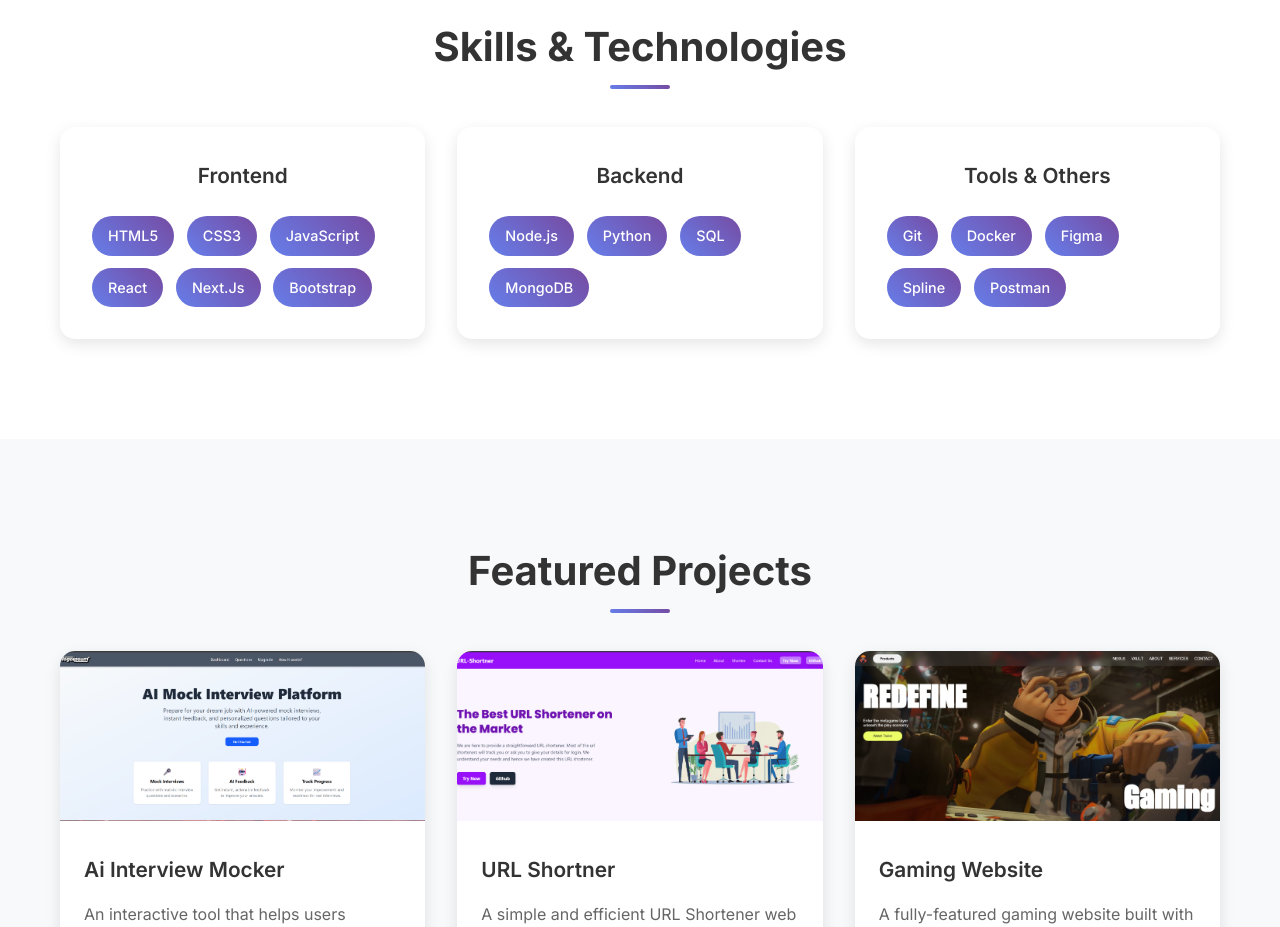
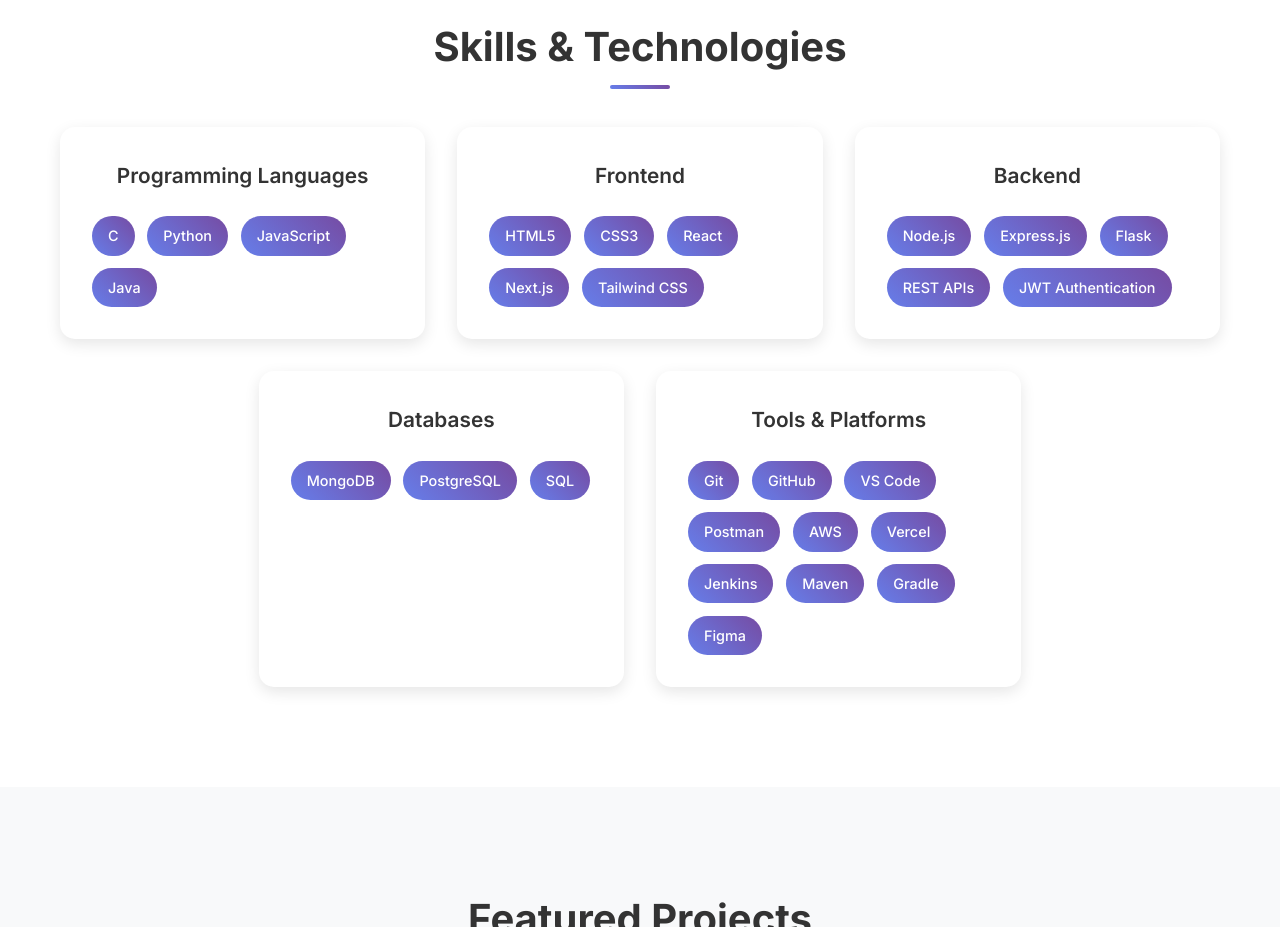
Before and after one commit to raviraj-01/Portfolio, a plain HTML site: page index.html in a window 1280 px wide. Shown: the part 1700-2627 px from the top of the page. Drawn offline with nearby package versions, Linux system fonts and the light colour scheme.

Commit message:
initial commit

```diff
--- a/index.html
+++ b/index.html
@@ -111,33 +111,55 @@
             <h2 class="section-title">Skills & Technologies</h2>
             <div class="skills-grid">
                 <div class="skill-category">
+                    <h3>Programming Languages</h3>
+                    <div class="skill-items">
+                        <span class="skill-item">C</span>
+                        <span class="skill-item">Python</span>
+                        <span class="skill-item">JavaScript</span>
+                        <span class="skill-item">Java</span>
+                    </div>
+                </div>
+                <div class="skill-category">
                     <h3>Frontend</h3>
                     <div class="skill-items">
                         <span class="skill-item">HTML5</span>
                         <span class="skill-item">CSS3</span>
-                        <span class="skill-item">JavaScript</span>
                         <span class="skill-item">React</span>
-                        <span class="skill-item">Next.Js</span>
-                        <span class="skill-item">Bootstrap</span>
+                        <span class="skill-item">Next.js</span>
+                        <span class="skill-item">Tailwind CSS</span>
                     </div>
                 </div>
                 <div class="skill-category">
                     <h3>Backend</h3>
                     <div class="skill-items">
                         <span class="skill-item">Node.js</span>
-                        <span class="skill-item">Python</span>
-                        <span class="skill-item">SQL</span>
-                        <span class="skill-item">MongoDB</span>
+                        <span class="skill-item">Express.js</span>
+                        <span class="skill-item">Flask</span>
+                        <span class="skill-item">REST APIs</span>
+                        <span class="skill-item">JWT Authentication</span>
                     </div>
                 </div>
                 <div class="skill-category">
-                    <h3>Tools & Others</h3>
+                    <h3>Databases</h3>
+                    <div class="skill-items">
+                        <span class="skill-item">MongoDB</span>
+                        <span class="skill-item">PostgreSQL</span>
+                        <span class="skill-item">SQL</span>
+                    </div>
+                </div>
+                <div class="skill-category">
+                    <h3>Tools & Platforms</h3>
                     <div class="skill-items">
                         <span class="skill-item">Git</span>
-                        <span class="skill-item">Docker</span>
+                        <span class="skill-item">GitHub</span>
+                        <span class="skill-item">VS Code</span>
+                        <span class="skill-item">Postman</span>
+                        <span class="skill-item">AWS</span>
+                        <span class="skill-item">Vercel</span>
+                        <span class="skill-item">Jenkins</span>
+                        <span class="skill-item">Maven</span>
+                        <span class="skill-item">Gradle</span>
                         <span class="skill-item">Figma</span>
-                        <span class="skill-item">Spline</span>
-                        <span class="skill-item">Postman</span>
                     </div>
                 </div>
             </div>
@@ -183,8 +205,7 @@
                         <img src="url.jpg" alt="Ai-Interview-Mocker">
                         <div class="project-overlay">
                             <div class="project-links">
-                                <a href="https://url-shortner-by-rr.vercel.app/" class="project-link"
-                                    target="_blank">
+                                <a href="https://url-shortner-by-rr.vercel.app/" class="project-link" target="_blank">
                                     <i class="fas fa-external-link-alt"></i>
                                 </a>
                                 <a href="https://github.com/raviraj-01/URL-Shortner" class="project-link"
@@ -297,7 +318,8 @@
                                 <a href="https://pass-manager-rosy.vercel.app/" class="project-link" target="_blank">
                                     <i class="fas fa-external-link-alt"></i>
                                 </a>
-                                <a href="https://github.com/raviraj-01/pass-manager" class="project-link" target="_blank">
+                                <a href="https://github.com/raviraj-01/pass-manager" class="project-link"
+                                    target="_blank">
                                     <i class="fab fa-github"></i>
                                 </a>
                             </div>
--- a/styles.css
+++ b/styles.css
@@ -329,9 +329,29 @@ section {
 /* Skills Section */
 .skills-grid {
     display: grid;
-    grid-template-columns: repeat(auto-fit, minmax(300px, 1fr));
+    grid-template-columns: repeat(6, 1fr);
     gap: 2rem;
     margin-top: 2rem;
+}
+
+.skills-grid .skill-category:nth-child(1) {
+    grid-column: 1 / 3;
+}
+
+.skills-grid .skill-category:nth-child(2) {
+    grid-column: 3 / 5;
+}
+
+.skills-grid .skill-category:nth-child(3) {
+    grid-column: 5 / 7;
+}
+
+.skills-grid .skill-category:nth-child(4) {
+    grid-column: 2 / 4;
+}
+
+.skills-grid .skill-category:nth-child(5) {
+    grid-column: 4 / 6;
 }
 
 .skill-category {
@@ -593,6 +613,7 @@ section {
         opacity: 0;
         transform: translateX(-50px);
     }
+
     to {
         opacity: 1;
         transform: translateX(0);
@@ -604,6 +625,7 @@ section {
         opacity: 0;
         transform: translateX(50px);
     }
+
     to {
         opacity: 1;
         transform: translateX(0);
@@ -611,12 +633,19 @@ section {
 }
 
 @keyframes bounce {
-    0%, 20%, 50%, 80%, 100% {
+
+    0%,
+    20%,
+    50%,
+    80%,
+    100% {
         transform: translateY(0) translateX(-50%);
     }
+
     40% {
         transform: translateY(-10px) translateX(-50%);
     }
+
     60% {
         transform: translateY(-5px) translateX(-50%);
     }
@@ -680,6 +709,11 @@ section {
         grid-template-columns: 1fr;
     }
 
+    .skills-grid .skill-category:nth-child(4),
+    .skills-grid .skill-category:nth-child(5) {
+        grid-column: auto;
+    }
+
     .projects-grid {
         grid-template-columns: 1fr;
     }
```
Also changed, not shown: 1 other file.
